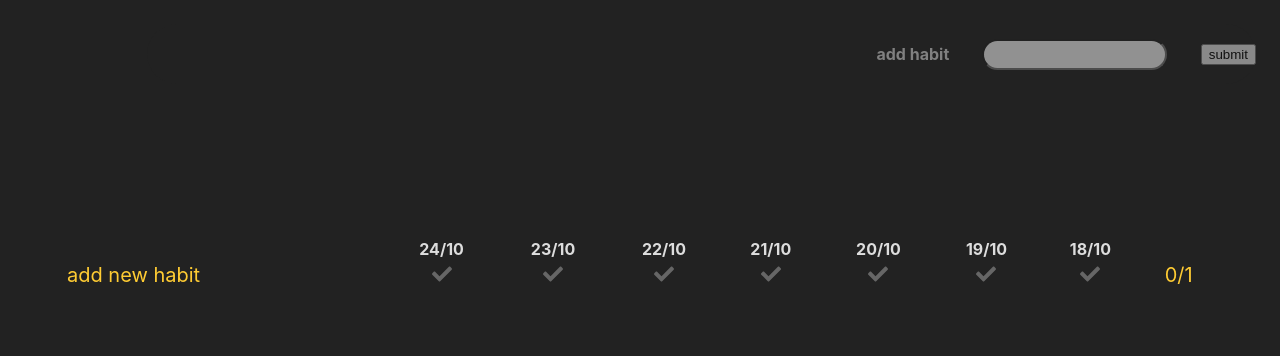
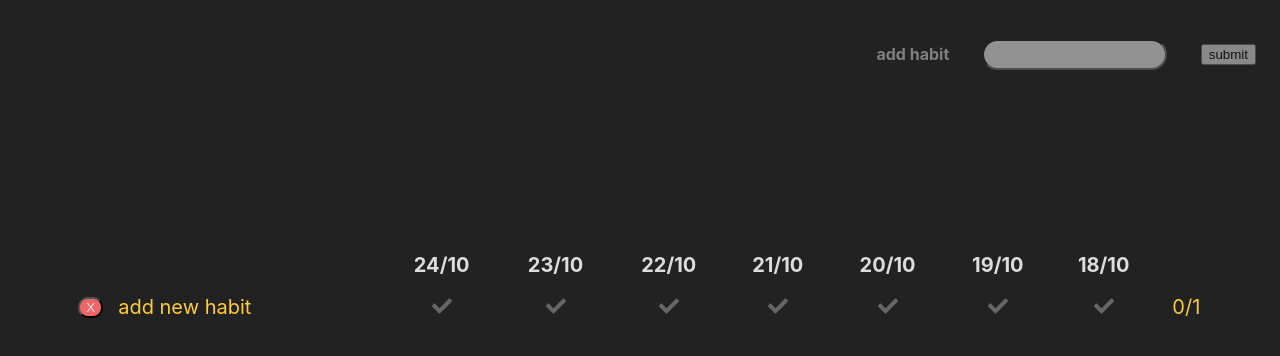
Before and after one commit to marckimbrey/habit-tracker, a React (Create React App) app: page / in a window 1280 px wide. Shown: the top 356 px of the page. Built offline with nearby package versions, Linux system fonts and the light colour scheme.

Commit message:
Added deleteHabit function and buttons

```diff
--- a/src/App.css
+++ b/src/App.css
@@ -69,31 +69,52 @@
 
 /* habits display */
 .habit-list {
-  padding: 10% 5%;
+  padding: 10% 0;
   width: 100%;
+  border-collapse: separate;
+  border-spacing: 0 1em;
 }
 
 .habit {
   text-align: center;
 }
 
+.habit:hover {
+  box-shadow: 0 0 4px #bbb;
+}
+
+.delete-btn {
+  background: #e66;
+  border-radius: 10px;
+  color: #ddd;
+}
+
+.delete-btn:hover {
+  background: #f44;
+  font-weight: bold;
+}
+
 .habit-title {
   text-align: left;
-  font-size: 1.25em;
-}
-.habit-title:nth-child(1) {
-  color: #fc3;
-}
-.habit-title:nth-child(2) {
-  color: #df4;
 }
 
-.habit-check {
-  font-size: 1.25em;
-  color: #666;
+th {
+  font-size: 0.75em;
 }
 
 .habit-total {
-  font-size: 1.25em;
   color: #fc3;
 }
+
+@media (min-width: 500px) {
+  .habit-title,
+  .habit-check,
+  .habit-total,
+  th {
+    font-size: 1.25em;
+  }
+
+  .habit-list {
+    padding: 10% 5%;
+  }
+}
--- a/src/App.js
+++ b/src/App.js
@@ -6,12 +6,12 @@ import HabitList from "./HabitList";
 class App extends React.Component {
   constructor(props) {
     super(props);
-    console.log(localStorage.getItem("habits"));
     // set habit state from localStorage
     if (window.localStorage["habits"]) {
       // get habits from localStorage
       this.state = { habits: JSON.parse(localStorage.getItem("habits")) };
     } else {
+      // default state in no localStorage
       this.state = {
         habits: [
           {
@@ -29,6 +29,15 @@ class App extends React.Component {
     const newHabitState = [...this.state.habits, newHabit];
     localStorage.setItem("habits", JSON.stringify(newHabitState));
     this.setState({ habits: newHabitState });
+  }
+
+  deleteHabit(dateString) {
+    // use date as will be unique unlike name
+    const newState = this.state.habits.filter((habit) => {
+      return parseInt(habit.dateStarted) !== parseInt(dateString);
+    });
+    localStorage.setItem("habits", JSON.stringify(newState));
+    this.setState({ habits: newState });
   }
 
   checkDay(name, day) {
@@ -51,7 +60,6 @@ class App extends React.Component {
     this.setState({ habits: updatedState });
   }
 
-  deleteHabit() {}
   render() {
     return (
       <div className="App">
@@ -59,6 +67,7 @@ class App extends React.Component {
         <HabitList
           habits={this.state.habits}
           checkDay={this.checkDay.bind(this)}
+          deleteHabit={this.deleteHabit.bind(this)}
         />
       </div>
     );
--- a/src/Habit.js
+++ b/src/Habit.js
@@ -30,11 +30,22 @@ class Habit extends React.Component {
     let daysOld = this.daysOld(this.props.habit.dateStarted);
     return (
       <tr className="habit">
-        <td className="habit-title">{this.props.habit.name}</td>
+        <td>
+          <button
+            className={"delete-btn"}
+            value={this.props.habit.dateStarted}
+            onClick={(e) => this.props.deleteHabit(e.target.value)}
+          >
+            X
+          </button>
+        </td>
+        <td className="habit-title" style={{ color: this.props.color }}>
+          {this.props.habit.name}
+        </td>
         {this.props.dates.map((date, i) => {
           let color = "#666";
           if (this.state.selected.indexOf(date) !== -1) {
-            color = "#fc3";
+            color = this.props.color;
           }
           return (
             <td key={i}>
@@ -51,7 +62,7 @@ class Habit extends React.Component {
             </td>
           );
         })}
-        <td className="habit-total">
+        <td className="habit-total" style={{ color: this.props.color }}>
           {this.props.habit.days.length + "/" + daysOld}
         </td>
       </tr>
--- a/src/HabitList.js
+++ b/src/HabitList.js
@@ -15,6 +15,7 @@ function HabitList(props) {
       <thead>
         <tr>
           <th></th>
+          <th></th>
           {dates.map((date, i) => {
             return <th key={i}>{date}</th>;
           })}
@@ -22,11 +23,14 @@ function HabitList(props) {
       </thead>
       <tbody>
         {props.habits.map((habit, i) => {
+          let color = i % 2 === 0 ? "#fc3" : "#c8f";
           return (
             <Habit
               habit={habit}
               dates={dates}
+              color={color}
               checkDay={props.checkDay}
+              deleteHabit={props.deleteHabit}
               key={i}
             />
           );
```
